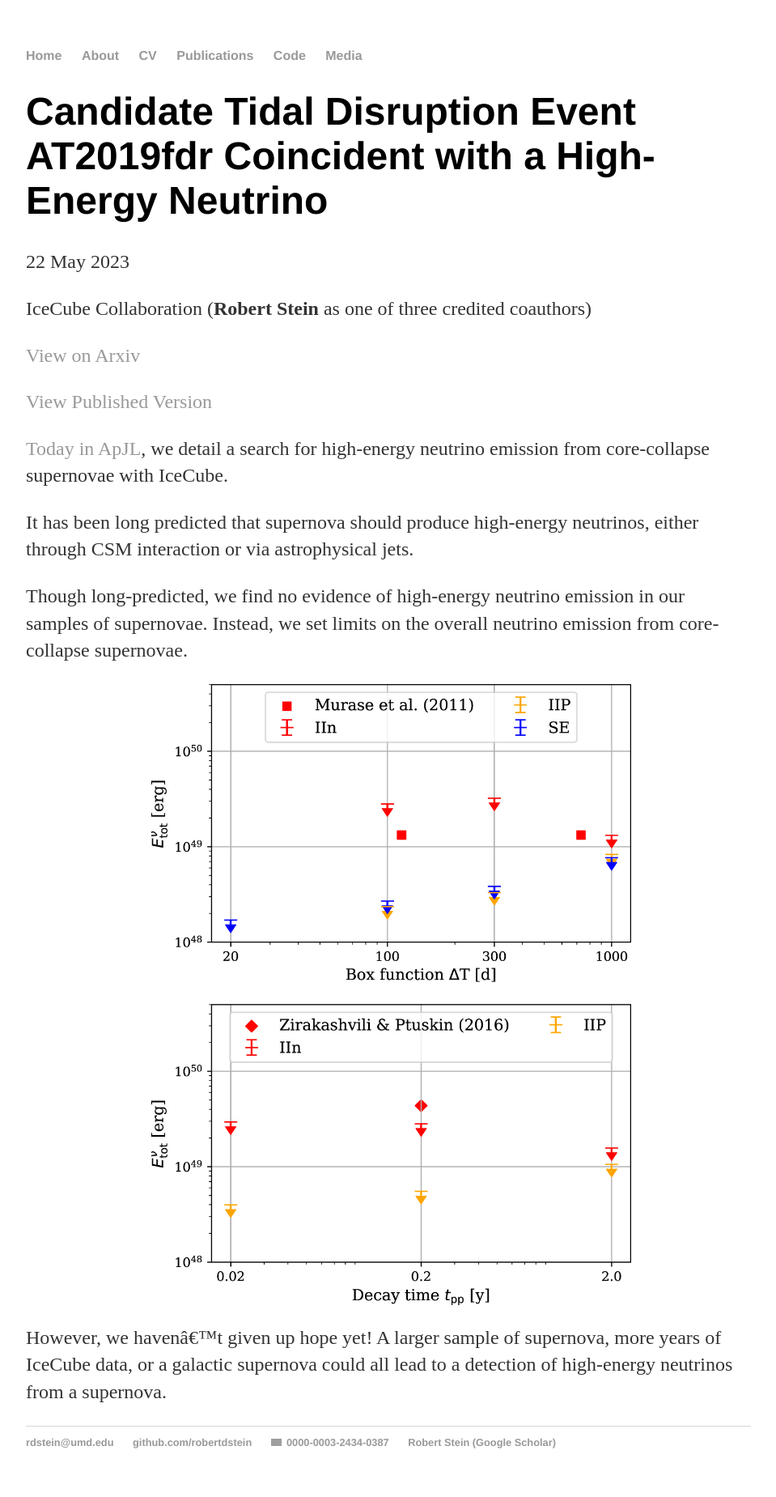
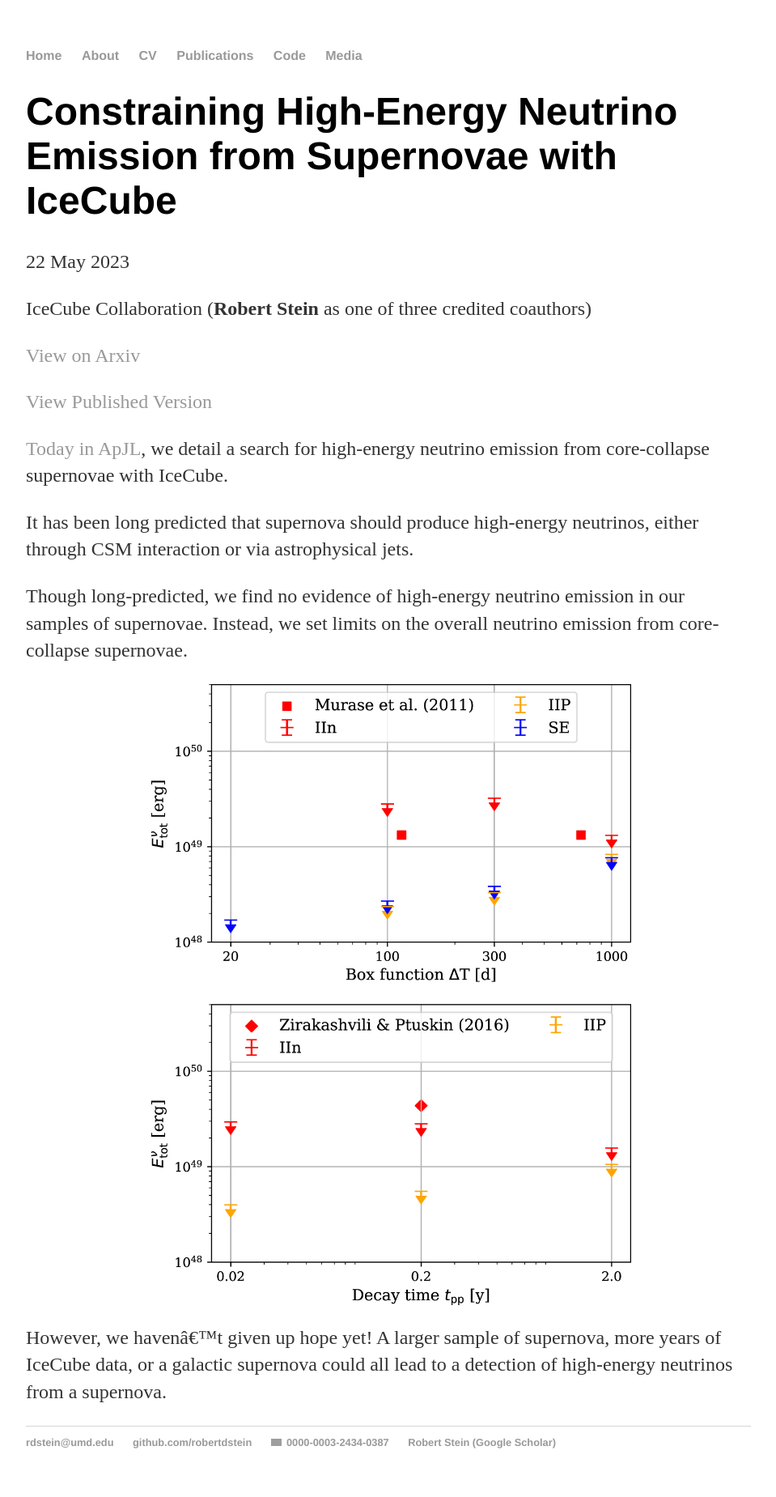
Before and after one commit to robertdstein/robertdstein.github.io, a Jekyll site: the page built from research/_posts/2023-05-22-icecube-ccsn.md, in a window 1280 px wide. Shown: the whole page at 81% size, without its empty margins (160-1119 px from the left). Built offline with Jekyll 4.4.1, drawn with Linux system fonts in a browser that asks for light colours; comment, search, counter and statistics services are not loaded; grey boxes are pictures that could not be loaded.

```diff
--- a/research/_posts/2023-05-22-icecube-ccsn.md
+++ b/research/_posts/2023-05-22-icecube-ccsn.md
@@ -1,6 +1,6 @@
 ---
 layout: post
-title: "Candidate Tidal Disruption Event AT2019fdr Coincident with a High-Energy Neutrino"
+title: "Constraining High-Energy Neutrino Emission from Supernovae with IceCube"
 author: "IceCube Collaboration (<b>Robert Stein</b> as one of three credited coauthors)"
 date: 2023-05-22
 arxiv: "2303.03316"
```
